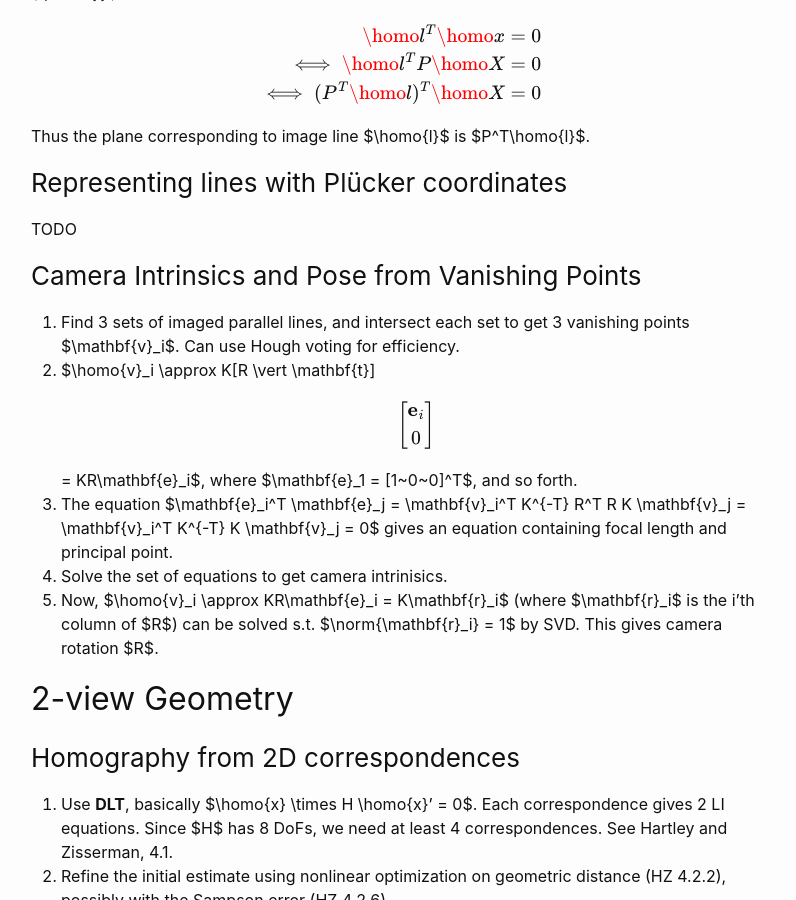
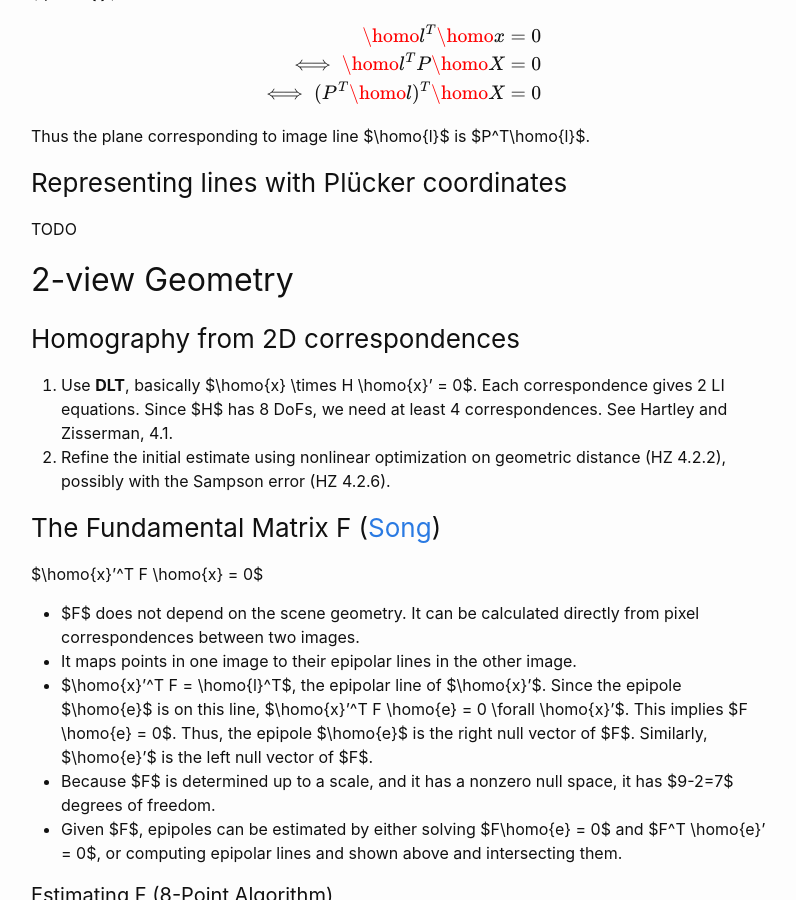
Before and after one commit to samarth-robo/blog, a Jekyll site: the page built from _posts/2019-12-16-3d_geom.md, in a window 1280 px wide and 900 px high, scrolled down 1895 px. Shown: the whole window, without its empty margins (239-1035 px from the left). Built offline with Jekyll 4.4.1, drawn with Linux system fonts in a browser that asks for light colours; emoji names are drawn with the system emoji font; formulas are drawn with MathJax 3.

Commit message:
Update 2019-12-16-3d_geom.md

```diff
--- a/_posts/2019-12-16-3d_geom.md
+++ b/_posts/2019-12-16-3d_geom.md
@@ -60,12 +60,7 @@ Thus the plane corresponding to image line $\homo{l}$ is $P^T\homo{l}$.
 ### Representing lines with Pl&uuml;cker coordinates
 TODO
 
-### Camera Intrinsics and Pose from Vanishing Points
-1. Find 3 sets of imaged parallel lines, and intersect each set to get 3 vanishing points $\mathbf{v}_i$. Can use Hough voting for efficiency.
-2. $\homo{v}_i \approx K\[R \vert \mathbf{t}\] \begin{bmatrix}\mathbf{e}_i \\\ 0 \end{bmatrix} = KR\mathbf{e}_i$, where $\mathbf{e}_1 = \[1~0~0\]^T$, and so forth.
-3. The equation $\mathbf{e}_i^T \mathbf{e}_j = \mathbf{v}_i^T K^{-T} R^T R K \mathbf{v}_j = \mathbf{v}_i^T K^{-T} K \mathbf{v}_j = 0$ gives an equation containing focal length and principal point.
-4. Solve the set of equations to get camera intrinisics.
-5. Now, $\homo{v}_i \approx KR\mathbf{e}_i = K\mathbf{r}_i$ (where $\mathbf{r}_i$ is the i'th column of $R$) can be solved s.t. $\norm{\mathbf{r}_i} = 1$ by SVD. This gives camera rotation $R$.
+
 
 ## 2-view Geometry
 
```
